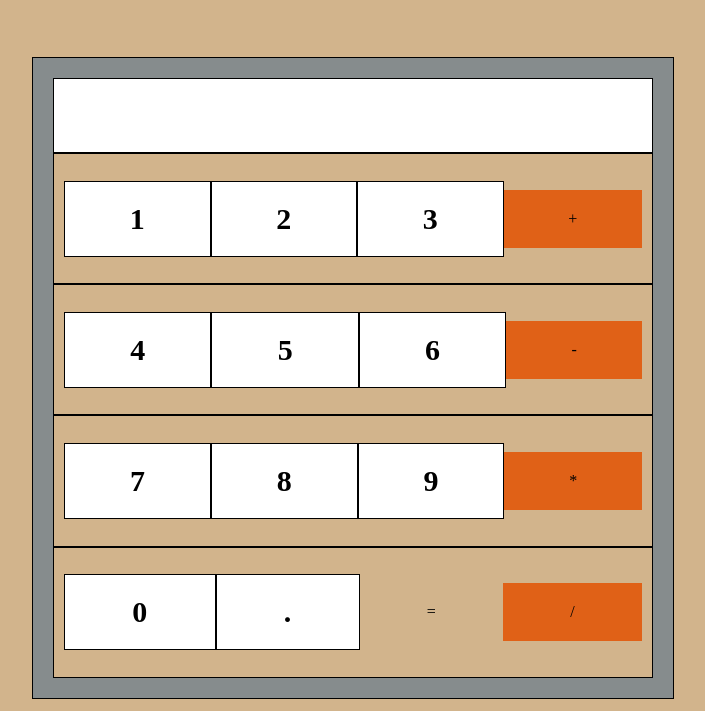
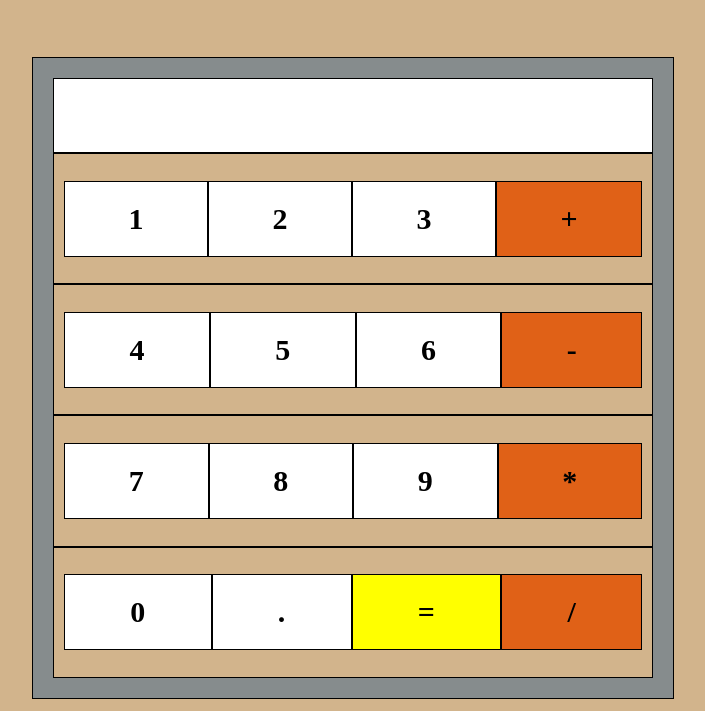
Before and after one commit to dwaynethebroc/odinCalculator, a plain HTML site: page index.html in a window 1280 px wide. Shown: the part 89-800 px from the top of the page, without its empty margins (287-992 px from the left). Drawn offline with Linux system fonts and the light colour scheme.

Commit message:
final touches 8/3

```diff
--- a/script.js
+++ b/script.js
@@ -1,5 +1,5 @@
 let calcDisplayText = "";
-let solvedAnswer = " ";
+let solvedAnswer = "";
 
 const calculator = {
     add: function addition(a, b){
--- a/style.css
+++ b/style.css
@@ -49,4 +49,14 @@ div .row{
 
 .operator {
     background-color: rgb(224, 97, 23);
+    border: 1px solid black;
+    font-size: 30px;
+    font-weight: bolder;
 }
+
+.equal {
+    border: 1px solid black;
+    font-size: 30px;
+    font-weight: bolder;
+    background-color: yellow;
+}
```
